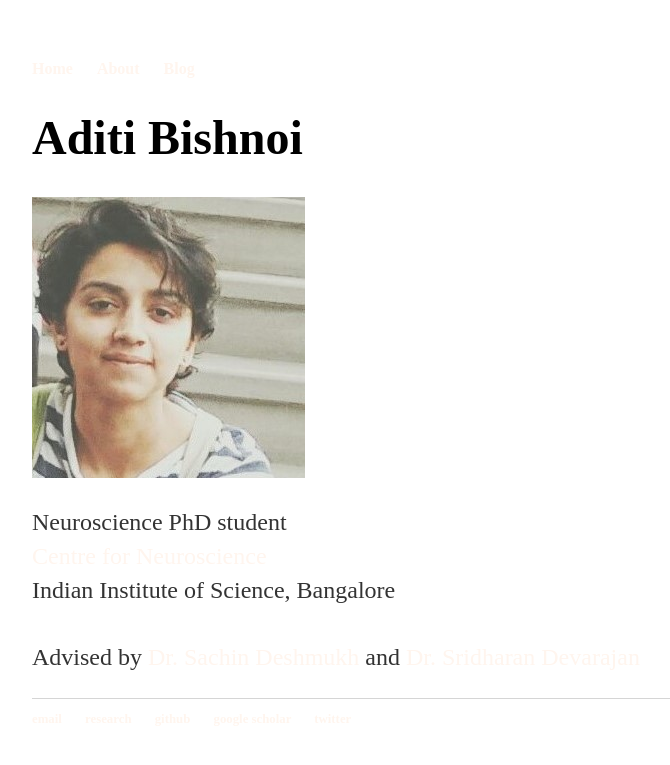
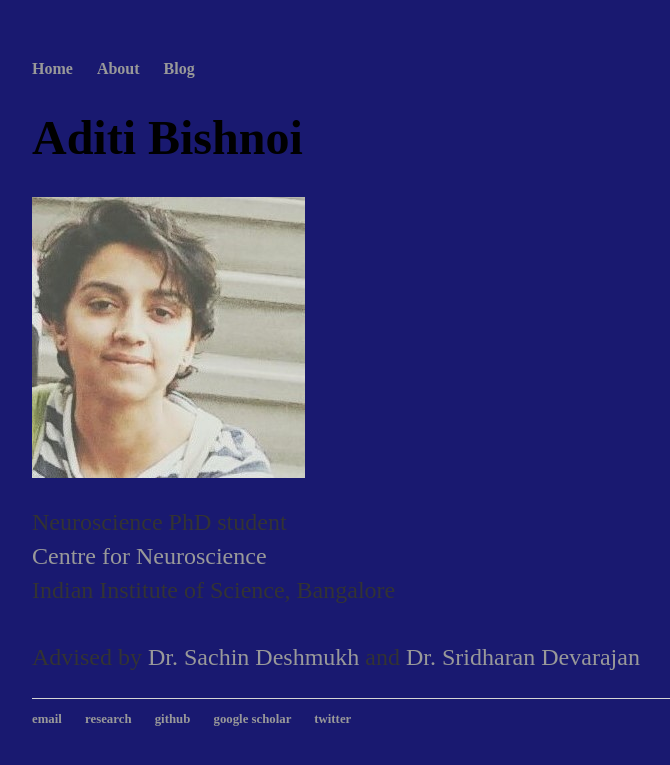
Before and after one commit to AdiBish/adibish.github.io, a Jekyll site: the page built from index.html, in a window 1280 px wide. Shown: the top 765 px of the page, without its empty margins (160-830 px from the left). Built offline with Jekyll 4.4.1, drawn with Linux system fonts in a browser that asks for light colours.

Commit message:
Update main.css

```diff
--- a/css/main.css
+++ b/css/main.css
@@ -1,6 +1,7 @@
 body {
     margin: 60px auto;
     width: 70%;
+    background-color: #191970;
 }
 nav ul, footer ul {
     font-family: 'Times New Roman', 'Times', 'serif';
@@ -14,7 +15,7 @@ nav ul li, footer ul li {
 }
 a {
     text-decoration: none;
-    color: #FFF5EE;
+    color:#999;
 }
 a:hover {
     text-decoration: underline;
```
